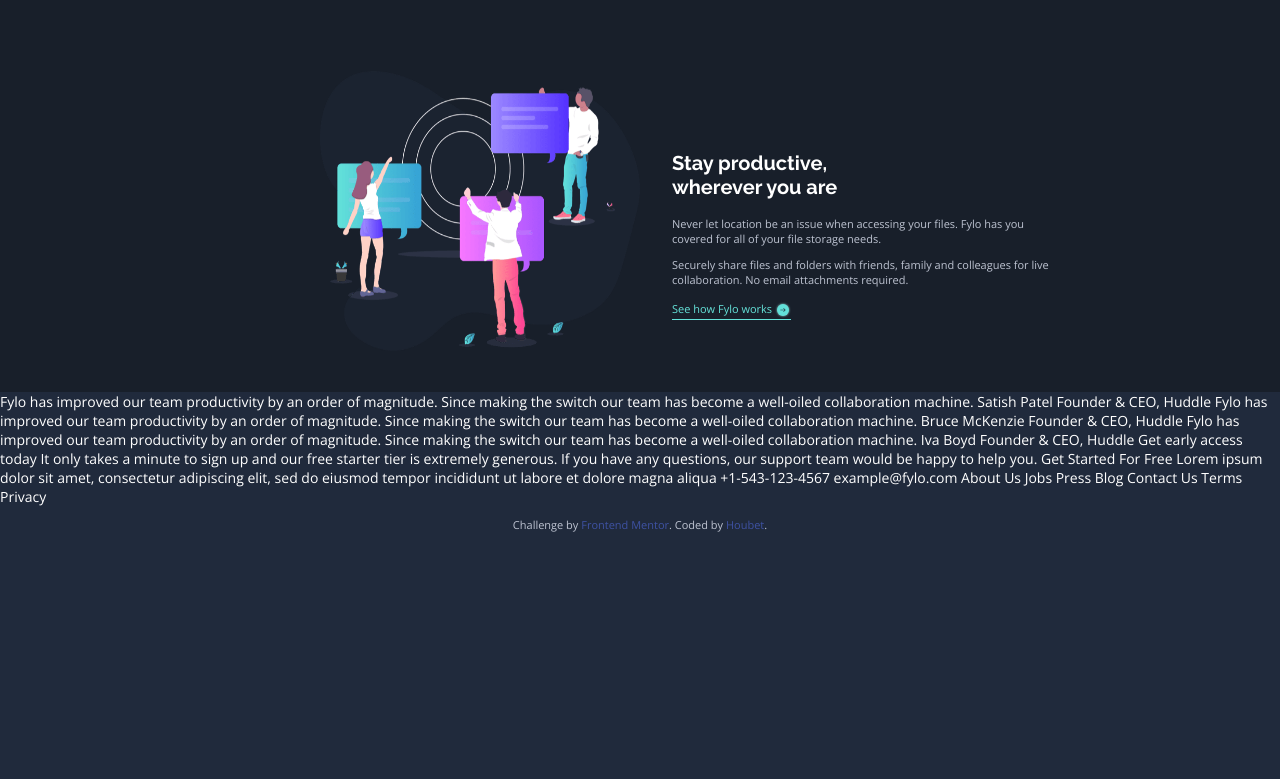
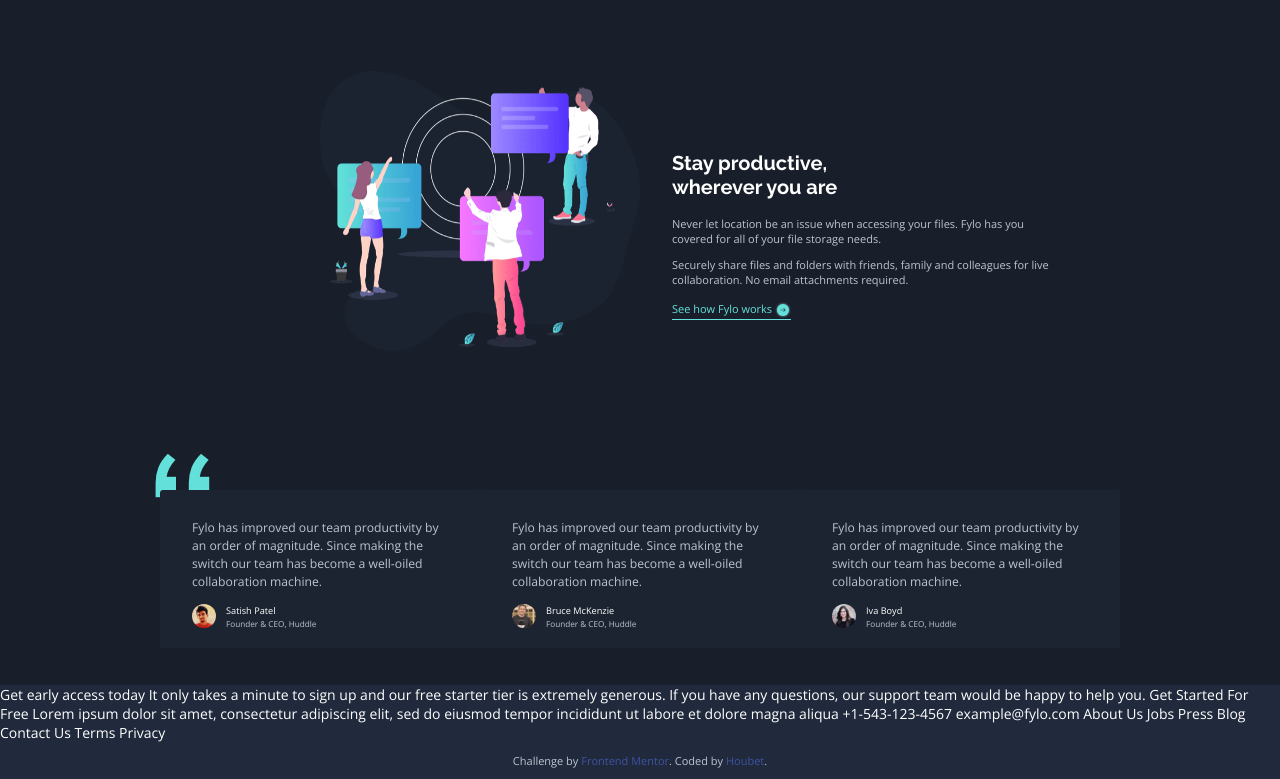
Before and after one commit to HoussamMrabet/Fylo-dark-theme-landing-page, a plain HTML site: page index.html in a window 1280 px wide. Shown: the part 981-1760 px from the top of the page. Before the commit the page ends 1524 px from the top, so only its background shows below. Drawn offline with nearby package versions, Linux system fonts and the light colour scheme.

Commit message:
review section

```diff
--- a/index.html
+++ b/index.html
@@ -163,47 +163,75 @@
     </div>
   </section>
 
+  <section class="review">
+    <div class="container container--pall">
+      <img class="review__quotes" src="dist/images/bg-quotes.png" alt="">
+      <div class="review__grid">
 
+        <div class="review__item">
+          <p>
+            Fylo has improved our team productivity by an order of magnitude. Since making the switch our team has
+            become a well-oiled collaboration machine.
+          </p>
+          <div class="review__info">
+            <div class="review__avatar">
+              <img src="dist/images/profile-1.jpg" alt="">
+            </div>
+            <div class="review__text">
+              <div class="review__name">
+                Satish Patel
+              </div>
+              <div class="review__role">
+                Founder & CEO, Huddle
+              </div>
+            </div>
+          </div>
+        </div>
 
+        <div class="review__item">
+          <p>
+            Fylo has improved our team productivity by an order of magnitude. Since making the switch our team has
+            become a well-oiled collaboration machine.
+          </p>
+          <div class="review__info">
+            <div class="review__avatar">
+              <img src="dist/images/profile-2.jpg" alt="">
+            </div>
+            <div class="review__text">
+              <div class="review__name">
+                Bruce McKenzie
+              </div>
+              <div class="review__role">
+                Founder & CEO, Huddle
+              </div>
+            </div>
+          </div>
+        </div>
 
+        <div class="review__item">
+          <p>
+            Fylo has improved our team productivity by an order of magnitude. Since making the switch our team has
+            become a well-oiled collaboration machine.
+          </p>
+          <div class="review__info">
+            <div class="review__avatar">
+              <img src="dist/images/profile-3.jpg" alt="">
+            </div>
+            <div class="review__text">
+              <div class="review__name">
+                Iva Boyd
+              </div>
+              <div class="review__role">
+                Founder & CEO, Huddle
+              </div>
+            </div>
+          </div>
+        </div>
 
+      </div>
+    </div>
+  </section>
 
-
-
-
-
-
-
-
-
-
-
-
-
-
-
-
-
-
-
-
-  Fylo has improved our team productivity by an order of magnitude. Since making the switch our team has
-  become a well-oiled collaboration machine.
-
-  Satish Patel
-  Founder & CEO, Huddle
-
-  Fylo has improved our team productivity by an order of magnitude. Since making the switch our team has
-  become a well-oiled collaboration machine.
-
-  Bruce McKenzie
-  Founder & CEO, Huddle
-
-  Fylo has improved our team productivity by an order of magnitude. Since making the switch our team has
-  become a well-oiled collaboration machine.
-
-  Iva Boyd
-  Founder & CEO, Huddle
 
   Get early access today
 
--- /dev/null
+++ b/scss/_review.scss
@@ -0,0 +1,101 @@
+.review{
+
+    background-color: $mainDarkBlue;
+    padding-top: 10rem;
+    @include breakpoint-up(medium){
+        padding-top: 1rem;
+    }
+
+    .container--pall{
+        padding-top: 1.5625rem;
+        padding-bottom: 1.5625rem;
+        padding-right: 4.25rem;
+        padding-left: 4.25rem;
+
+        @include breakpoint-up(large){
+            padding-top: 2.3125rem;
+            padding-bottom: 2.3125rem;
+            padding-right: 10rem;
+            padding-left: 10rem;
+        }
+    }
+
+    &__quotes{
+        position: relative;
+        top: 0.5rem;
+        left: 1.3rem;
+        z-index: 1;
+        vertical-align: middle;
+
+        @include breakpoint-up(medium){
+            top: 0.5rem;
+            left: -0.3rem;
+        }
+    }
+
+    &__grid{
+
+        display: grid;
+        grid-template-columns: 1fr;
+        gap: 3rem;
+
+        @include breakpoint-up(medium){
+            grid-template-columns: repeat(3, 1fr);
+            gap: 0;
+        }
+
+    }
+
+    &__item{
+        background-color: $introDarkBlue;
+        border-radius: 0.2rem;
+        width: 22rem;
+        height: auto;
+        margin: auto;
+        padding: 1rem 2rem;
+        z-index: 2;
+
+        @include breakpoint-up(medium){
+            width: 20rem;
+            margin: 0;
+        }
+
+        &:first-child::before{
+            background-image: url('/dist/images/bg-quotes.png');
+            background-size: 100% 100px;
+        }
+
+        p{
+            font-size: 0.7625rem;
+            line-height: 1.5;
+        }
+    }
+
+    &__info{
+        display: flex;
+        flex-direction: row;
+    }
+
+    &__avatar{
+        img{
+            width: 1.5rem;
+            height: 1.5rem;
+            border-radius: 50%;
+        }
+    }
+
+    &__text{
+        margin-left: 10px;
+    }
+
+    &__name{
+        font-size: 0.575rem;
+        margin-bottom: 1px;
+    }
+
+    &__role{
+        font-size: 0.5125rem;
+        color: $gray;
+    }
+
+}
--- a/scss/style.scss
+++ b/scss/style.scss
@@ -6,3 +6,4 @@
 @import 'main';
 @import 'services';
 @import 'info';
+@import 'review';
```
Also changed, not shown: dist/css/style.css, 1 other file.
